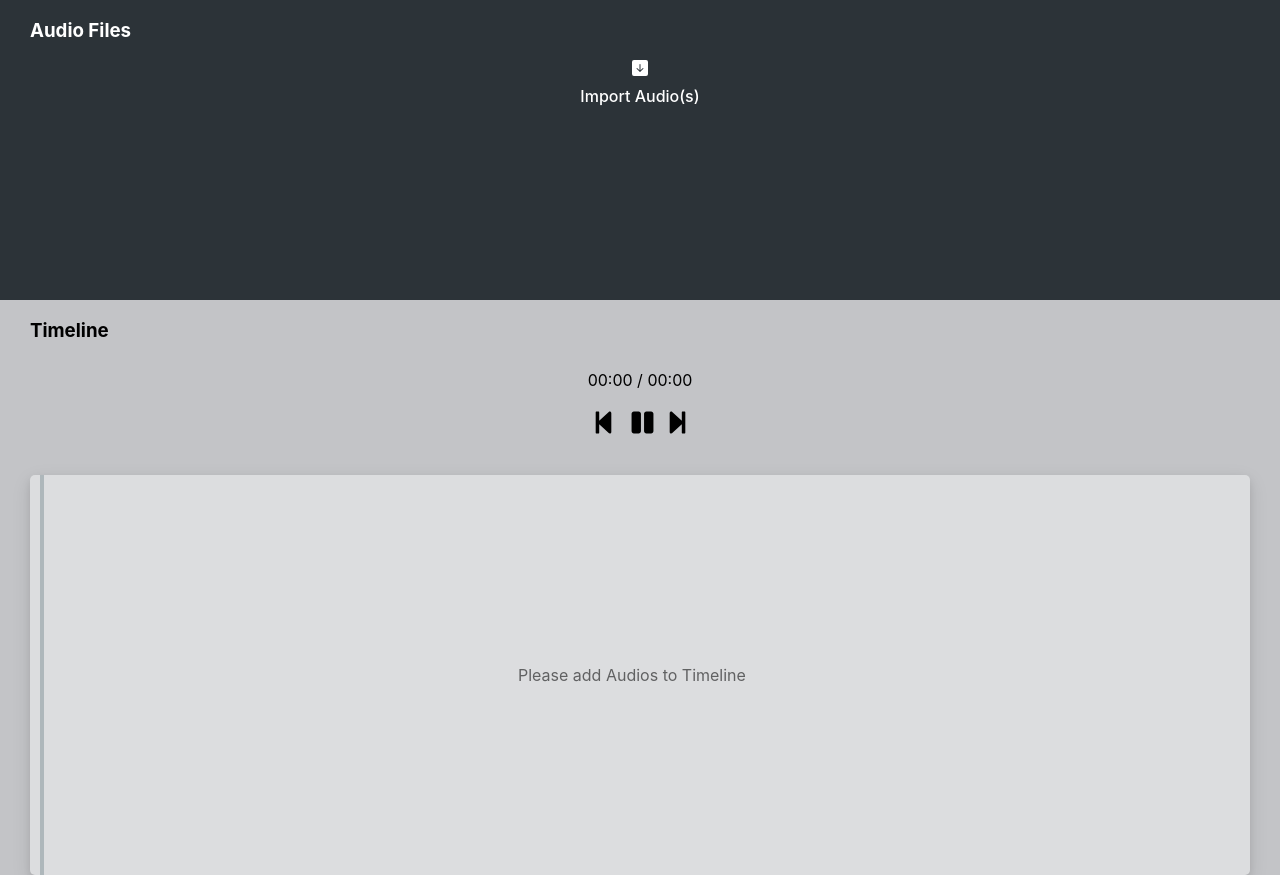
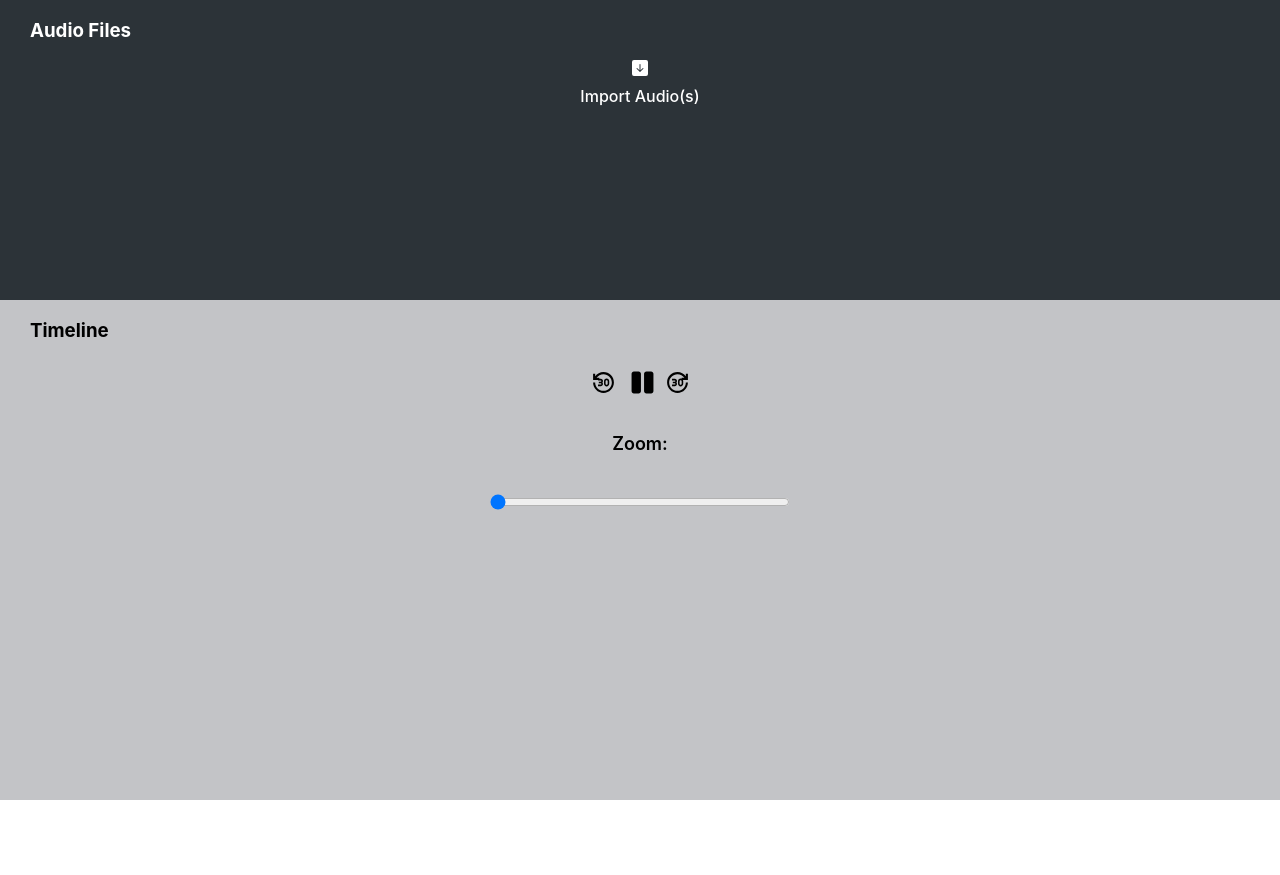
Before and after one commit to Karribalu/IMovieForAudio, a React (Create React App) app: page / in a window 1280 px wide. After the commit the page ends 800 px from the top, so only its background shows below. Built offline with nearby package versions, Linux system fonts and the light colour scheme.

Commit message:
made changes based on ask

```diff
--- a/package.json
+++ b/package.json
@@ -18,6 +18,7 @@
     "react-waveform": "^0.1.0",
     "styled-components": "^6.1.8",
     "uuid": "^9.0.1",
+    "wavesurfer-multitrack": "^0.4.11",
     "web-vitals": "^2.1.4"
   },
   "scripts": {
--- a/src/App.js
+++ b/src/App.js
@@ -4,10 +4,10 @@ import { Timeline } from "./components/Timeline";
 import { DragDropContext } from "@hello-pangea/dnd";
 import { useState } from "react";
 function App() {
-  const [timelineAudios, setTimeLineAudios] = useState({});
-  const [timelineOrder, setTimelineOrder] = useState([]);
+  const [timelineAudios, setTimeLineAudios] = useState([]);
   const [audios, setAudios] = useState({});
   const [order, setOrder] = useState([]);
+  const [flag, setFlag] = useState(false);
   const onDragEnd = (result) => {
     const { destination, source, draggableId, type } = result;
     if (!destination) {
@@ -17,17 +17,6 @@ function App() {
       destination.droppableId === source.droppableId &&
       destination.index === source.index
     ) {
-      return;
-    }
-    if (
-      destination.droppableId === source.droppableId &&
-      destination.droppableId === "timeline"
-    ) {
-      // Handling drag and drop in the timeline
-      const newOrder = Array.from(timelineOrder);
-      newOrder.splice(source.index, 1);
-      newOrder.splice(destination.index, 0, draggableId);
-      setTimelineOrder(newOrder);
       return;
     }
     // Handling drag and drop in the Add Files Component
@@ -44,12 +33,12 @@ function App() {
           order={order}
           setAudios={setAudios}
           setOrder={setOrder}
-          timelineOrder={timelineOrder}
           timelineAudios={timelineAudios}
           setTimeLineAudios={setTimeLineAudios}
-          setTimelineOrder={setTimelineOrder}
+          setFlag={setFlag}
+          flag={flag}
         />
-        <Timeline order={timelineOrder} audios={timelineAudios} />
+        <Timeline audios={timelineAudios} />
       </DragDropContext>
     </div>
   );
--- a/src/components/Timeline.jsx
+++ b/src/components/Timeline.jsx
@@ -1,190 +1,105 @@
 import React, { useState, useRef, useMemo, useEffect } from "react";
-import WaveSurfer from "@wavesurfer/react";
-import AudioPlayer from "react-audio-player";
-import LineDraggable from "react-draggable";
 import { FaPause, FaStepForward } from "react-icons/fa";
 import { FaStepBackward } from "react-icons/fa";
 import { FaPlay } from "react-icons/fa";
-import { Draggable, Droppable } from "@hello-pangea/dnd";
+import MultiTrack from "wavesurfer-multitrack";
+import { RiReplay30Line } from "react-icons/ri";
+import { RiForward30Line } from "react-icons/ri";
+
 import {
   Controls,
-  EmptyTimeline,
   PlayBackControls,
-  PlayBackTime,
   PlaybackContainer,
-  TimelineContainer,
-  WaveForm,
-  WaveForms,
+  Range,
 } from "../styles/TimelineStyles";
-import { getMinutes, getSeconds } from "../utils";
 
 export const Timeline = (props) => {
-  const { audios, order } = props;
-  const SONG_WIDTH = 1200;
-  const audioRef = useRef();
-  const [currentSongIndex, setCurrentSongIndex] = useState(0);
-  const [currentTime, setCurrentTime] = useState(0);
-  const timelineDraggableRef = useRef();
-  const scrollableDivRef = useRef(null);
-  const [isPlaying, setIsPlaying] = useState(false);
-  const [mouseCoordinates, setMouseCoordinates] = useState(0);
-  const [draggableLinePosition, setDraggableLinePosition] = useState(10);
-  const [totalRuntime, setTotalRuntime] = useState("00:00");
-  const [currentRuntime, setCurrentRuntime] = useState("00:00");
+  const { audios } = props;
+  const [isPlaying, setIsPlaying] = useState(true);
+  const multiTrack = useRef(null);
+  const options = {
+    minPxPerSec: 10, // zoom level
+    rightButtonDrag: false, // set to true to drag with right mouse button
+    cursorWidth: 2,
+    cursorColor: "#D72F21",
+    trackBackground: "#2D2D2D",
+    trackBorderColor: "#7C7C7C",
+    dragBounds: true,
+    container: document.querySelector("#container-track"),
+    timelineOptions: {
+      secondaryLabelOpacity: 1,
+      style: {
+        color: "white",
+      },
+    },
+  };
   useEffect(() => {
-    if (order.length > 0) {
-      let totalRuntime = 0;
-
-      order.map((audio) => {
-        totalRuntime += audios[audio].duration;
-      });
-      setTotalRuntime(
-        getMinutes(totalRuntime) + ":" + getSeconds(totalRuntime)
-      );
-    }
-  }, [audios]);
-  useEffect(() => {
-    timelineDraggableRef?.current?.setState({
-      x: draggableLinePosition,
-      y: 0,
-    });
-  }, [draggableLinePosition, timelineDraggableRef]);
-  useEffect(() => {
-    setIsPlaying(true);
-    setTimeout(() => {
-      audioRef.current.audioEl.current.currentTime = currentTime;
-    }, [100]);
-  }, [currentSongIndex]);
-  useEffect(() => {
-    if (audioRef?.current?.audioEl?.current) {
-      // This might raise an exception as play() can only be called when user performs some action.
-      const promise = audioRef?.current?.audioEl?.current?.play();
-      if (promise !== undefined) {
-        promise.catch(console.debug);
-        if (!isPlaying) {
-          audioRef?.current?.audioEl?.current?.pause();
-        }
+    if (multiTrack.current) {
+      if (isPlaying) {
+        multiTrack.current.play();
+      } else {
+        multiTrack.current.pause();
       }
     }
   }, [isPlaying]);
-  const handleTimeUpdate = (time) => {
-    setCurrentTime(time);
-  };
   useEffect(() => {
-    // This gets changed every 1 second by the Audio Element
-    // We find the movable line posiiton based on current time.
-    const songDuration = audioRef?.current?.audioEl.current?.duration;
-    const newPos =
-      10 +
-      SONG_WIDTH * currentSongIndex +
-      currentSongIndex * 20 +
-      (SONG_WIDTH / songDuration) * currentTime;
-    setCurrentRuntime(calculateCurrentRuntime(currentTime, currentSongIndex));
-    setDraggableLinePosition(newPos);
-  }, [currentTime]);
-  const handleDrag = (_, data) => {
-    // This might raise exception when moving from one audio to another.
-    // We get the x axis of the div and derive the current time from draggable line position.
-    try {
-      const { x } = data;
-      let newSongIndex =
-        Math.floor(
-          (x / (order.length * SONG_WIDTH + order.length * 20)) * order.length
-        ) % order.length;
-      let newCurrentTime =
-        (audios[order[newSongIndex]].duration * (x % SONG_WIDTH)) / SONG_WIDTH;
-      audioRef.current.audioEl.current.currentTime = newCurrentTime;
-      if (newSongIndex !== currentSongIndex) {
-        setCurrentTime(newCurrentTime);
+    console.log(audios);
+    if (multiTrack.current) {
+      multiTrack.current.destroy();
     }
-      if (newSongIndex < 0) {
-        setCurrentSongIndex(0);
-      } else {
-        setCurrentSongIndex(newSongIndex);
+    if (Object.values(audios).length > 0) {
+      let tracks = [];
+      Object.values(audios)?.map((audio, index) => {
+        tracks.push({
+          id: index,
+          draggable: true,
+          options: {
+            waveColor: "hsl(161, 87%, 49%)",
+            progressColor: "hsl(161, 87%, 20%)",
+          },
+          url: audio.url,
+        });
+      });
+      const waveform = MultiTrack.create(tracks, options);
+      waveform.once("canplay", () => {
+        waveform.play();
+        multiTrack.current = waveform;
+        setIsPlaying(true);
+      });
     }
-    } catch (e) {}
-  };
-  const calculateCurrentRuntime = (time, songIndex) => {
-    // We have to add all the previous audios time and the current time of the current audio.
-    let totalTime = time;
-    for (let i = 0; i < songIndex; i++) {
-      totalTime += audios[order[i]].duration;
+  }, [audios]);
+  const handlePrevious = () => {
+    if (multiTrack.current) {
+      multiTrack.current.setTime(multiTrack.current.getCurrentTime() - 30);
     }
-    return getMinutes(totalTime) + ":" + getSeconds(totalTime);
-  };
-  const timelines = useMemo(() => {
-    return order.map((audio, index) => {
-      return (
-        <Draggable draggableId={audio} index={index} key={audio}>
-          {(provided) => (
-            <div>
-              <WaveForm
-                ref={provided.innerRef}
-                {...provided.dragHandleProps}
-                {...provided.draggableProps}
-                key={index}
-              >
-                <p
-                  style={{
-                    paddingLeft: "50%",
-                  }}
-                >
-                  {audios[audio].name}
-                </p>
-                <WaveSurfer
-                  key={index}
-                  url={audios[audio].url}
-                  waveColor="rgb(200, 0, 200)"
-                  width={SONG_WIDTH}
-                  index={index}
-                  height={200}
-                  interact={false}
-                />
-              </WaveForm>
-            </div>
-          )}
-        </Draggable>
-      );
-    });
-  }, [JSON.stringify(order)]);
-  const handlePrevious = () => {
-    let index = currentSongIndex > 0 ? currentSongIndex - 1 : 0;
-    setCurrentTime(0);
-    setCurrentSongIndex(index % order.length);
-    setIsPlaying(true);
   };
   const handleNext = () => {
-    let index =
-      currentSongIndex < order.length ? currentSongIndex + 1 : order.length;
-    setCurrentTime(0);
-    setCurrentSongIndex(index % order.length);
-    setIsPlaying(true);
+    if (multiTrack.current) {
+      multiTrack.current.setTime(multiTrack.current.getCurrentTime() + 30);
+    }
   };
   const handlePlayPause = () => {
     setIsPlaying(!isPlaying);
   };
-  const handleMouseMove = (event) => {
-    // We are using this to allow user to double click on the time line and move the line.
-    const rect = scrollableDivRef.current.getBoundingClientRect();
-    const offsetX =
-      event.clientX - rect.left + scrollableDivRef.current.scrollLeft;
-    setMouseCoordinates(offsetX);
-  };
-  const handleTimelineClick = () => {
-    // Handling the double click
-
-    handleDrag("", { x: mouseCoordinates });
-    setDraggableLinePosition(mouseCoordinates);
+  const handleZoom = (event) => {
+    if (multiTrack.current) {
+      multiTrack.current.zoom(event.target.value);
+    }
   };
   return (
     <PlaybackContainer>
       <h3>Timeline</h3>
       <Controls>
-        <PlayBackTime>
-          <span>{currentRuntime + " / " + totalRuntime}</span>
-        </PlayBackTime>
+        <div
+          style={{
+            display: "flex",
+            flexDirection: "column",
+            alignItems: "center",
+            gap: 20,
+          }}
+        >
           <PlayBackControls>
-          <FaStepBackward
+            <RiReplay30Line
               size={25}
               onClick={handlePrevious}
               style={{ paddingRight: 4 }}
@@ -194,58 +109,13 @@ export const Timeline = (props) => {
             ) : (
               <FaPlay size={25} onClick={handlePlayPause} />
             )}
-          <FaStepForward size={25} onClick={handleNext} key={"forward"} />
+            <RiForward30Line size={25} onClick={handleNext} />
           </PlayBackControls>
+          <p style={{ fontSize: 18, fontWeight: 600 }}>Zoom:</p>
+          <Range type="range" onChange={handleZoom} defaultValue={0} />
+        </div>
       </Controls>
-      <Droppable droppableId="timeline" direction="horizontal">
-        {(provided) => {
-          return (
-            <TimelineContainer
-              onMouseMove={handleMouseMove}
-              ref={scrollableDivRef}
-              onDoubleClick={handleTimelineClick}
-              style={{
-                opacity: order.length === 0 ? 0.5 : 1,
-                pointerEvents: order.length === 0 ? "none" : "auto",
-              }}
-            >
-              {order.length === 0 && (
-                <EmptyTimeline>Please add Audios to Timeline</EmptyTimeline>
-              )}
-              <LineDraggable
-                axis="x"
-                onDrag={handleDrag}
-                ref={timelineDraggableRef}
-                defaultPosition={{ x: 10, y: 0 }}
-              >
-                <div
-                  style={{
-                    position: "absolute",
-                    top: "0",
-                    width: "4px",
-                    height: "100%",
-                    background: "#9BABB1",
-                    zIndex: 1000,
-                    transform: "translateX(-50%)",
-                  }}
-                />
-              </LineDraggable>
-              <WaveForms {...provided.droppableProps} ref={provided.innerRef}>
-                {timelines}
-                {provided.placeholder}
-              </WaveForms>
-            </TimelineContainer>
-          );
-        }}
-      </Droppable>
-      <AudioPlayer
-        ref={audioRef}
-        src={audios[order[currentSongIndex | 0]]?.url}
-        listenInterval={1000}
-        onListen={handleTimeUpdate}
-        onEnded={handleNext}
-        autoPlay
-      />
+      <div id="container-track" style={{ backgroundColor: "#2D2D2D" }} />
     </PlaybackContainer>
   );
 };
--- a/src/styles/TimelineStyles.js
+++ b/src/styles/TimelineStyles.js
@@ -63,3 +63,6 @@ export const PlayBackControls = styled.div`
   gap: 10px;
   justify-content: center;
 `;
+export const Range = styled.input`
+  width: 300px;
+`;
```
Also changed, not shown: src/components/UploadComponents.jsx (+3 -11 lines), 1 other file (tests, documents, lock files or other folders). Lines whose indentation alone changed are shown as unchanged.
